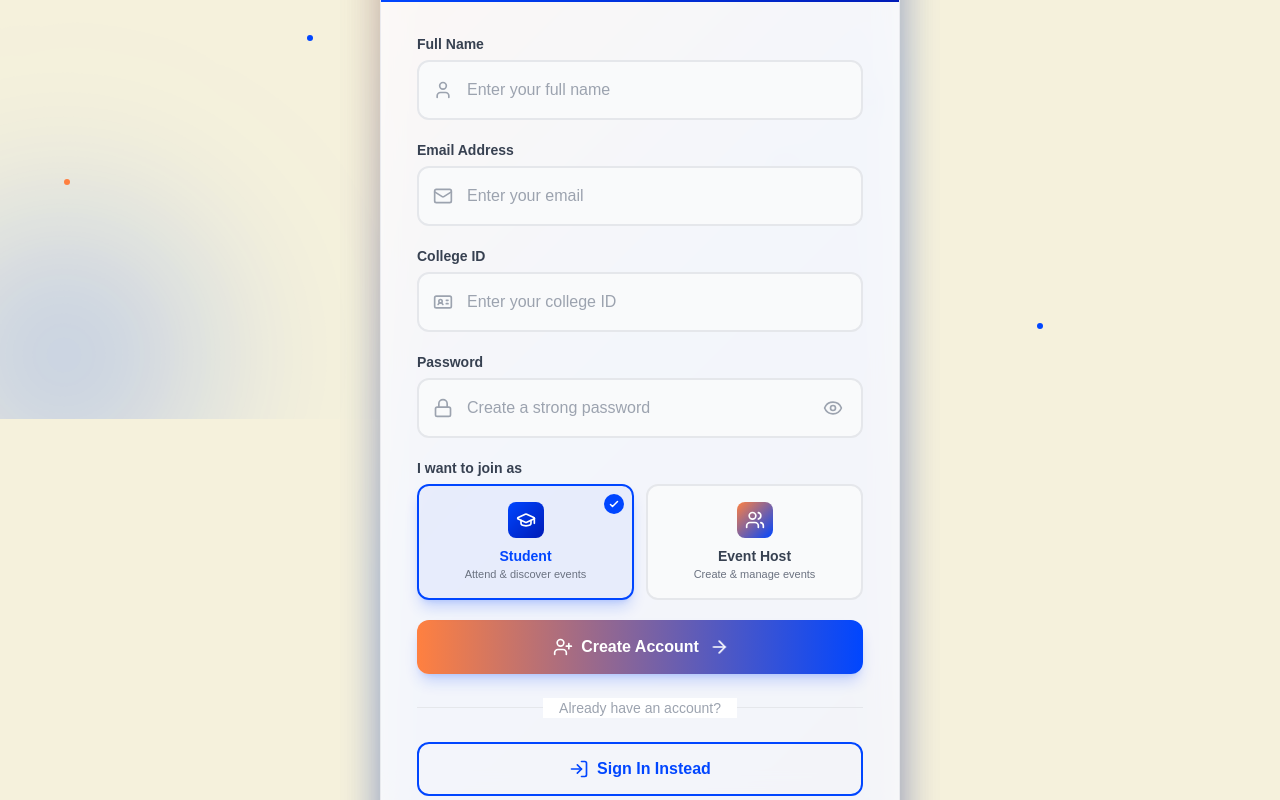
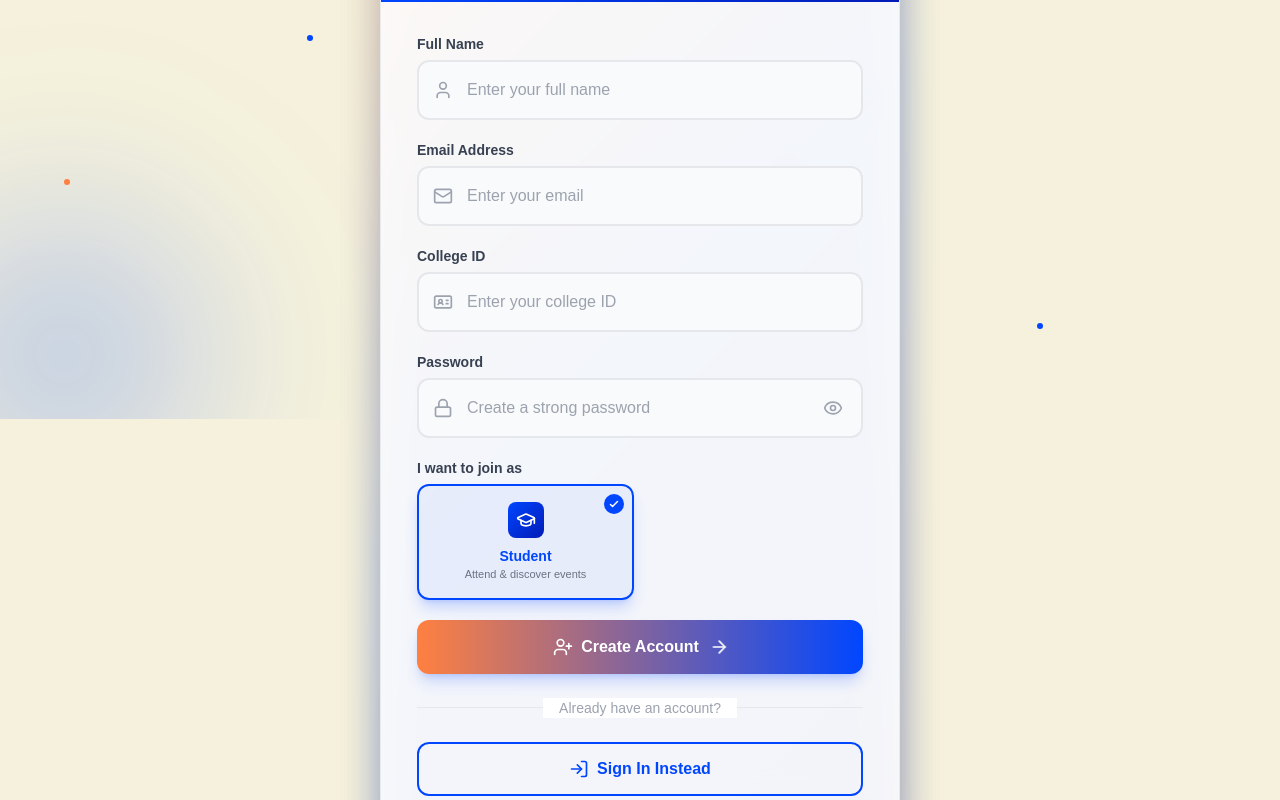
Before and after one commit to Gouravjaat07/Event-Management-System, a React (Vite) app in the folder frontend/: page /register in a window 1280 px wide. Shown: the part 381-1181 px from the top of the page. Built offline with nearby package versions, Linux system fonts and the light colour scheme; no server answers.

Commit message:
Remove Host Registration

```diff
--- a/frontend/src/pages/auth/Register.jsx
+++ b/frontend/src/pages/auth/Register.jsx
@@ -125,13 +125,13 @@ const Register = () => {
       description: "Attend & discover events",
       grad: "from-[#0046FF] to-[#001BB7]",
     },
-    {
-      value: "host",
-      label: "Event Host",
-      icon: Users,
-      description: "Create & manage events",
-      grad: "from-[#FF8040] to-[#0046FF]",
-    },
+    // {
+    //   value: "host",
+    //   label: "Event Host",
+    //   icon: Users,
+    //   description: "Create & manage events",
+    //   grad: "from-[#FF8040] to-[#0046FF]",
+    // },
   ];
 
   /* Shared input class */
```
